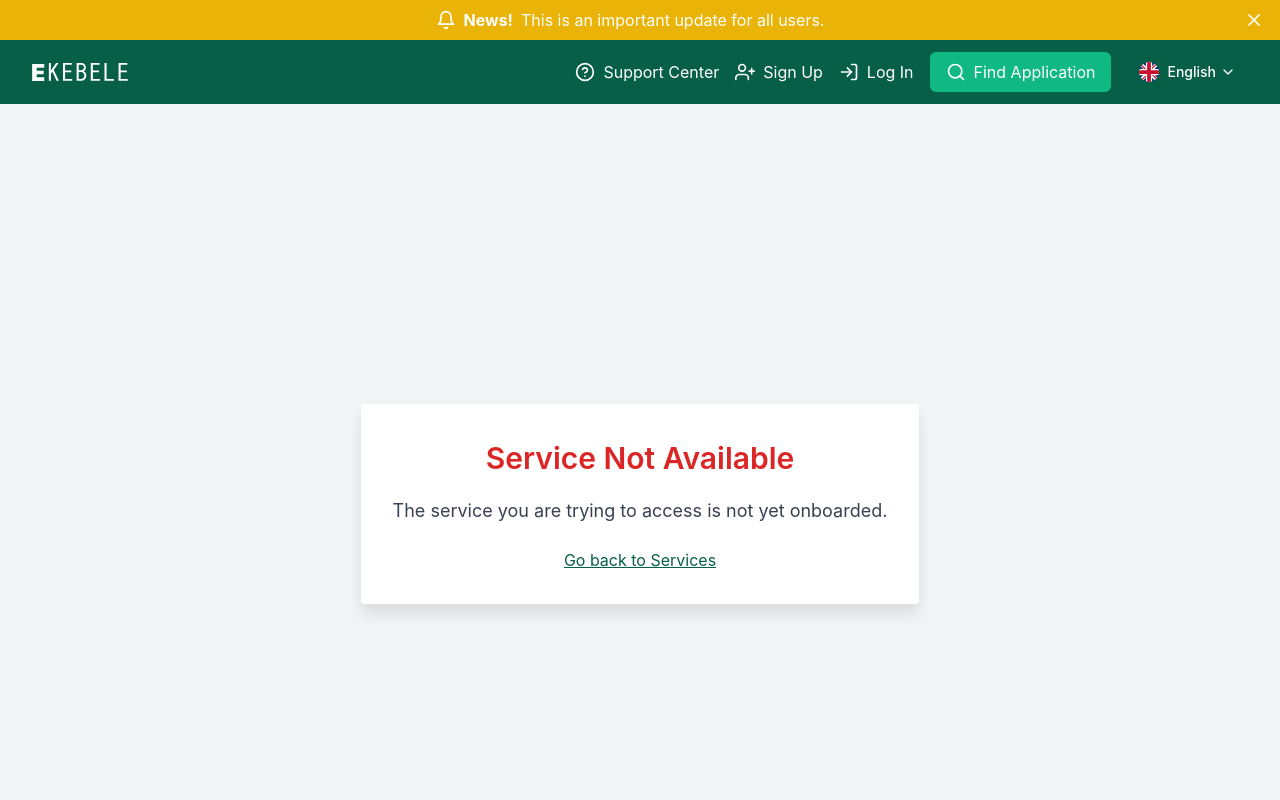
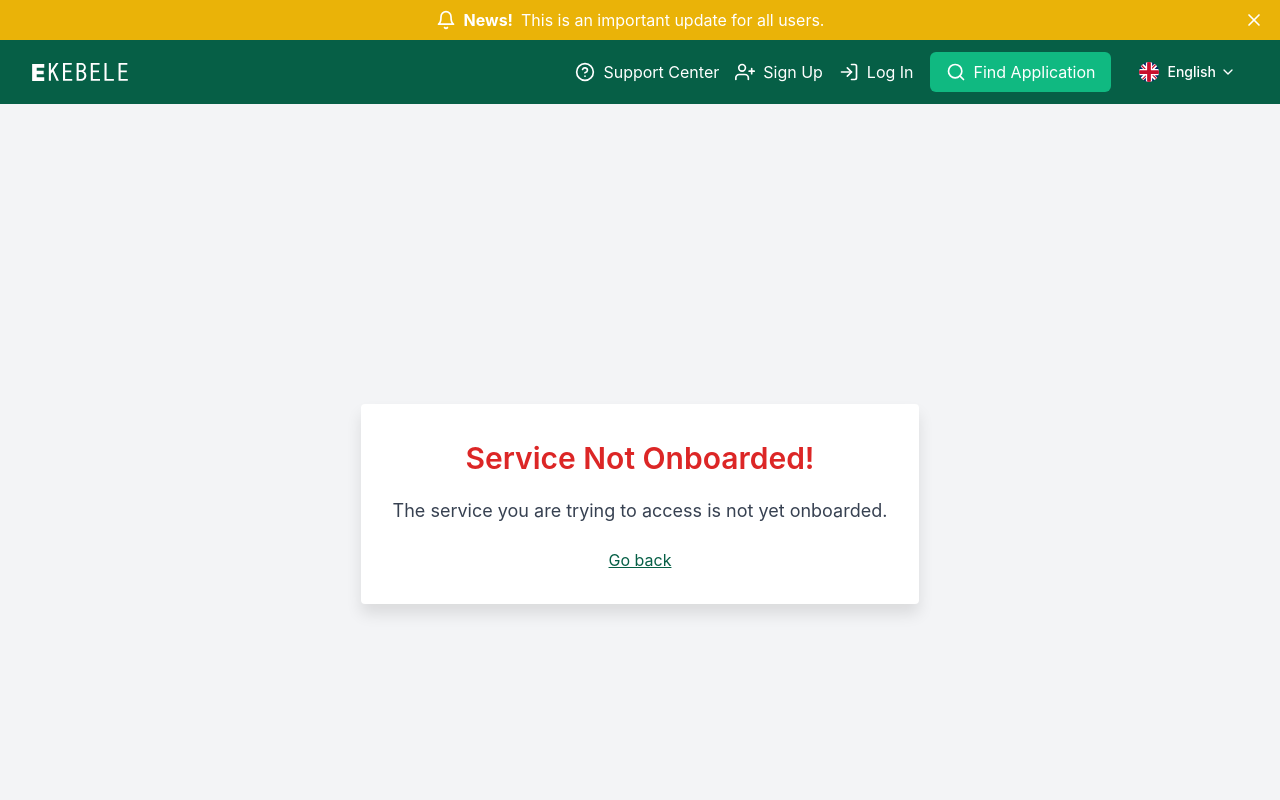
Before and after one commit to wubeshetA/eKebele, a React (Vite) app: page /service-not-available in a window 1280 px wide. Shown: the top 800 px of the page. Built offline with nearby package versions, Linux system fonts and the light colour scheme; no server answers.

Commit message:
Update servicesNoteAvaliable page

```diff
--- a/src/components/ServicesSection.jsx
+++ b/src/components/ServicesSection.jsx
@@ -5,38 +5,38 @@ import { useTranslation } from 'react-i18next';
 const servicesData = {
     "Vital Events": [
       { name: "Birth Registration", link: "/services/apply-birth-certificate", onboarded: true },
-      { name: "Death Registration", link: "/services/death-registration", onboarded: true },
-      { name: "Marriage Registration", link: "/services/marriage-registration", onboarded: true }, // Onboarded
+      { name: "Death Registration", link: "/services/death-registration", onboarded: false },
+      { name: "Marriage Registration", link: "/services/marriage-registration", onboarded: false }, // Onboarded
       { name: "Divorce Registration", link: "/services/not-onboarded", onboarded: false },
       { name: "Adoption Registration", link: "/services/not-onboarded", onboarded: false },
-      { name: "Civil Status Amendment", link: "/services/civil-status-amendment", onboarded: true }, // New service
+      { name: "Civil Status Amendment", link: "/services/civil-status-amendment", onboarded: false }, // New service
       { name: "Paternity Acknowledgment", link: "/services/paternity-acknowledgment", onboarded: false }, // New service
     ],
     Identification: [
-      { name: "National ID", link: "/services/national-id", onboarded: true },
+      { name: "National ID", link: "/services/national-id", onboarded: false },
       { name: "Passport Application", link: "/services/not-onboarded", onboarded: false },
-      { name: "Driver's License", link: "/services/drivers-license", onboarded: true }, // Onboarded
+      { name: "Driver's License", link: "/services/drivers-license", onboarded: false }, // Onboarded
       { name: "Voter ID", link: "/services/not-onboarded", onboarded: false },
       { name: "Residency Card", link: "/services/not-onboarded", onboarded: false },
       { name: "Work Permit", link: "/services/work-permit", onboarded: false }, // New service
-      { name: "Student ID", link: "/services/student-id", onboarded: true }, // New service
+      { name: "Student ID", link: "/services/student-id", onboarded: false }, // New service
     ],
     "Property & Land": [ // New Category
       { name: "Land Ownership Transfer", link: "/services/land-transfer", onboarded: false },
-      { name: "Property Registration", link: "/services/property-registration", onboarded: true }, // Onboarded
+      { name: "Property Registration", link: "/services/property-registration", onboarded: false }, // Onboarded
       { name: "Mortgage Application", link: "/services/mortgage-application", onboarded: false },
       { name: "Building Permit", link: "/services/building-permit", onboarded: false },
       { name: "Land Dispute Resolution", link: "/services/land-dispute", onboarded: false },
     ],
     "Business & Trade": [ // New Category
-      { name: "Business License Application", link: "/services/business-license", onboarded: true }, // Onboarded
-      { name: "Trade Name Registration", link: "/services/trade-name-registration", onboarded: true }, // Onboarded
-      { name: "Taxpayer Registration", link: "/services/taxpayer-registration", onboarded: true }, // Onboarded
+      { name: "Business License Application", link: "/services/business-license", onboarded: false }, // Onboarded
+      { name: "Trade Name Registration", link: "/services/trade-name-registration", onboarded: false }, // Onboarded
+      { name: "Taxpayer Registration", link: "/services/taxpayer-registration", onboarded: false }, // Onboarded
       { name: "Import/Export License", link: "/services/import-export-license", onboarded: false },
       { name: "Business Closure", link: "/services/business-closure", onboarded: false },
     ],
     "Health & Social Services": [ // New Category
-      { name: "Health Insurance Enrollment", link: "/services/health-insurance", onboarded: true }, // Onboarded
+      { name: "Health Insurance Enrollment", link: "/services/health-insurance", onboarded: false }, // Onboarded
       { name: "Social Security Registration", link: "/services/social-security", onboarded: false },
       { name: "Disability Support", link: "/services/disability-support", onboarded: false },
       { name: "Child Care Benefits", link: "/services/child-care-benefits", onboarded: false },
--- a/src/pages/ServiceNotAvaliable.jsx
+++ b/src/pages/ServiceNotAvaliable.jsx
@@ -1,23 +1,25 @@
 // ServiceNotAvailable.js
 import React from "react";
-import { Link } from "react-router-dom";
+import { useNavigate } from "react-router-dom";
 
 const ServiceNotAvailable = () => {
+  const navigate = useNavigate();
+
   return (
     <div className="min-h-screen flex items-center justify-center bg-gray-100">
       <div className="bg-white p-8 rounded shadow-lg text-center">
         <h1 className="text-3xl font-semibold text-red-600 mb-4">
-          Service Not Available
+          Service Not Onboarded!
         </h1>
         <p className="text-lg text-gray-700 mb-6">
           The service you are trying to access is not yet onboarded.
         </p>
-        <Link
-          to="/"
+        <button
+          onClick={() => navigate(-1)} // Go back to the previous page
           className="text-primary-dark hover:text-blue-700 underline"
         >
-          Go back to Services
-        </Link>
+          Go back
+        </button>
       </div>
     </div>
   );
```
